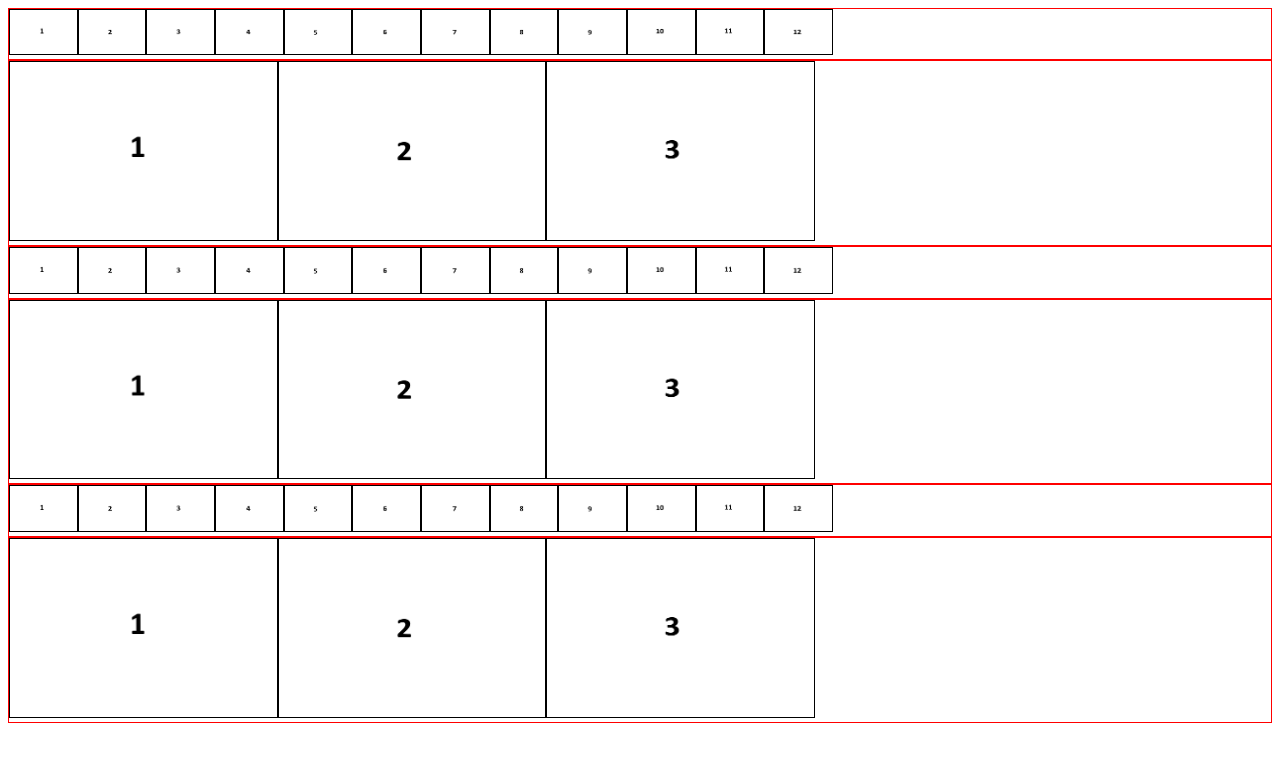
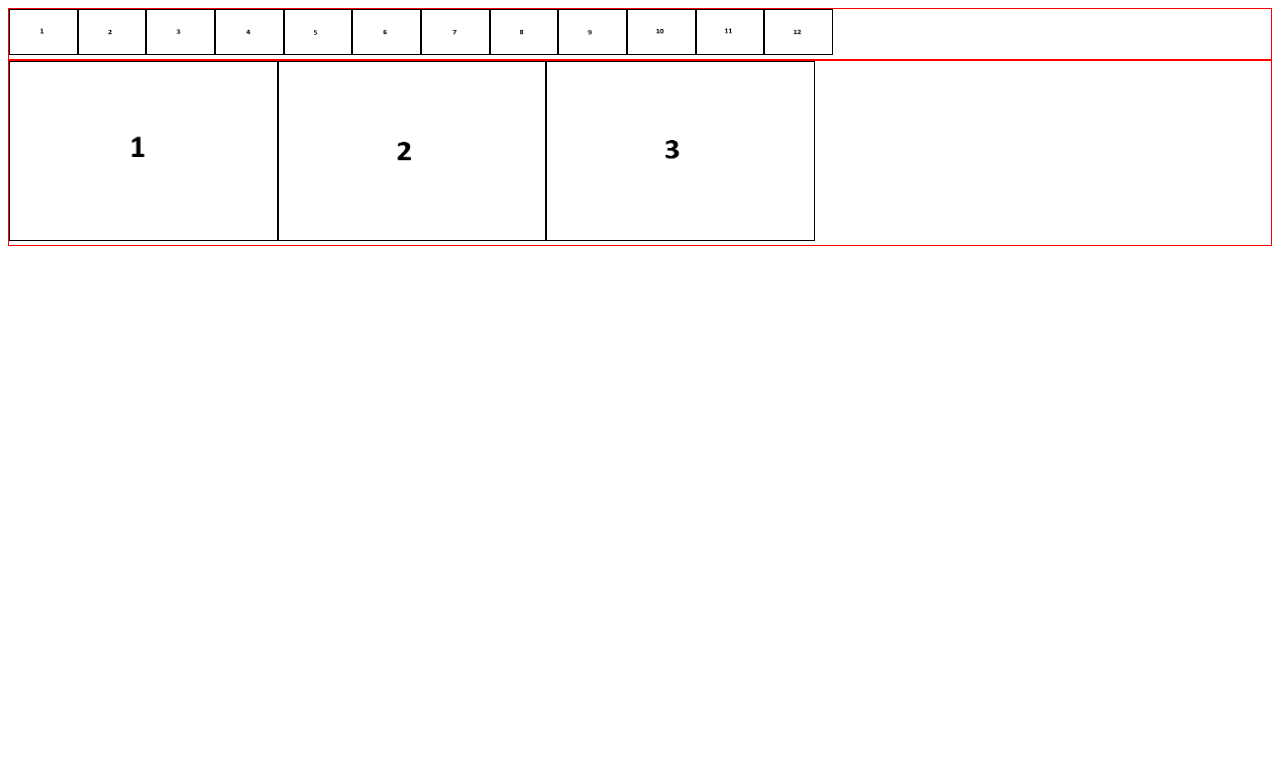
Before and after one commit to skidekeersmaecker/KurtFotoTest, a plain HTML site: page index.html in a window 1280 px wide. Drawn offline with Linux system fonts and the light colour scheme.

Commit message:
automatisch aanmaken van fotoblokken door detecteren aantal divs op class naam

```diff
--- a/index.html
+++ b/index.html
@@ -10,9 +10,9 @@
 
 
 <div class="PictureBlock" id="block1"></div>
-<div class="PictureBlock" id="block2"></div>
+<!--<div class="PictureBlock" id="block2"></div>
 <div class="PictureBlock" id="block3"></div>
-
+<div class="PictureBlock" id="block4"></div>-->
 
 </body>
 </html>
--- a/main.js
+++ b/main.js
@@ -3,16 +3,13 @@ window.onload = function(){
     setPictureBlocks();
 };
 
-
 function setPictureBlocks() {
-    setPictures("block1");
-    setPictures("block2");
-    setPictures("block3");
+    for (var i = 1; i <= document.getElementsByClassName("PictureBlock").length; i++) {
+        setPictures("block" + i);
+    }
 }
 function setPictures(divID) {
     setPicturesInHtml(divID);
-
-
     setSizesPicturesOfClass("ShowPicture", 12);
     setSizesPicturesOfClass("DisplayPicture", 3);
 }
@@ -28,7 +25,6 @@ function setPicturesInHtml(divID) {
     innerHtml += "</div>";
     document.getElementById(divID).innerHTML = innerHtml;
 }
-
 function setSizesPicturesOfClass(className, amountOfImages) {
     var pictureElements = document.getElementsByClassName(className);
     var length = pictureElements.length;
```
